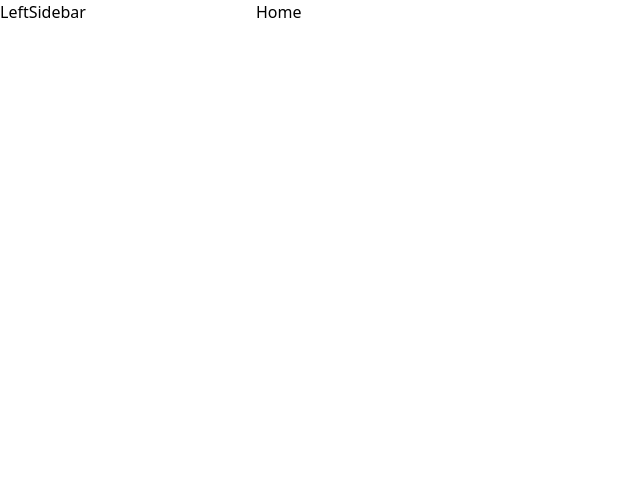
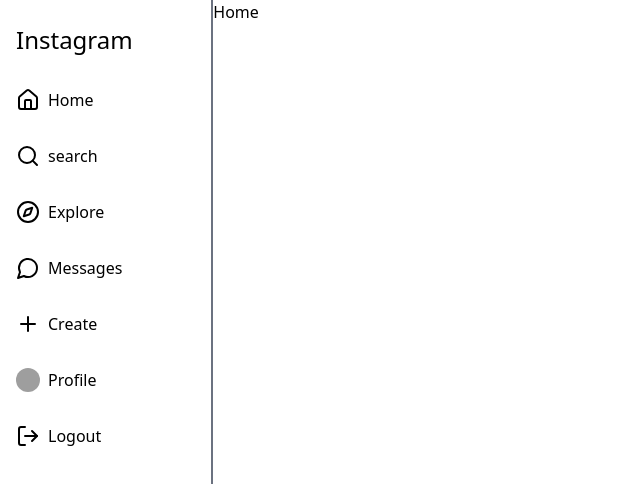
Before and after one commit to JayeshYadav07/Instagram-clone, a React (Vite) app in the folder Frontend/: page / in a window 1280 px wide. Shown: the top 484 px of the page, without its empty margins (0-640 px from the left). Built offline with nearby package versions, Linux system fonts and the light colour scheme; grey boxes are pictures that could not be loaded.

Commit message:
sidebar items ui created

```diff
--- a/Frontend/package.json
+++ b/Frontend/package.json
@@ -10,6 +10,7 @@
     "preview": "vite preview"
   },
   "dependencies": {
+    "@radix-ui/react-avatar": "^1.1.2",
     "@radix-ui/react-slot": "^1.1.1",
     "axios": "^1.7.9",
     "class-variance-authority": "^0.7.1",
@@ -21,7 +22,8 @@
     "react-router-dom": "^7.1.1",
     "sonner": "^1.7.1",
     "tailwind-merge": "^2.6.0",
-    "tailwindcss-animate": "^1.0.7"
+    "tailwindcss-animate": "^1.0.7",
+    "uuid": "^11.0.3"
   },
   "devDependencies": {
     "@eslint/js": "^9.17.0",
--- a/Frontend/src/components/LeftSidebar.jsx
+++ b/Frontend/src/components/LeftSidebar.jsx
@@ -1,5 +1,21 @@
+import SidebarItem from "./SidebarItem";
+import sidebarItem from "@/utils/sidebarItems";
+
 function LeftSidebar() {
-	return <div>LeftSidebar</div>;
+	return (
+		<div className="border-r-2 border-gray-500 h-full px-2 py-4">
+			<div>
+				<h1 className="text-2xl font-normal p-2 cursor-pointer mb-4">
+					Instagram
+				</h1>
+			</div>
+			<div className="flex flex-col gap-4">
+				{sidebarItem.map((item) => {
+					return <SidebarItem key={item.id} {...item} />;
+				})}
+			</div>
+		</div>
+	);
 }
 
 export default LeftSidebar;
--- /dev/null
+++ b/Frontend/src/components/SidebarItem.jsx
@@ -0,0 +1,7 @@
+export default function SidebarItem({ icon, title }) {
+	return (
+		<div className="flex items-center gap-2 p-2 rounded cursor-pointer hover:bg-gray-100">
+			{icon} <span>{title}</span>
+		</div>
+	);
+}
--- /dev/null
+++ b/Frontend/src/components/ui/avatar.jsx
@@ -0,0 +1,33 @@
+import * as React from "react"
+import * as AvatarPrimitive from "@radix-ui/react-avatar"
+
+import { cn } from "@/lib/utils"
+
+const Avatar = React.forwardRef(({ className, ...props }, ref) => (
+  <AvatarPrimitive.Root
+    ref={ref}
+    className={cn("relative flex h-10 w-10 shrink-0 overflow-hidden rounded-full", className)}
+    {...props} />
+))
+Avatar.displayName = AvatarPrimitive.Root.displayName
+
+const AvatarImage = React.forwardRef(({ className, ...props }, ref) => (
+  <AvatarPrimitive.Image
+    ref={ref}
+    className={cn("aspect-square h-full w-full", className)}
+    {...props} />
+))
+AvatarImage.displayName = AvatarPrimitive.Image.displayName
+
+const AvatarFallback = React.forwardRef(({ className, ...props }, ref) => (
+  <AvatarPrimitive.Fallback
+    ref={ref}
+    className={cn(
+      "flex h-full w-full items-center justify-center rounded-full bg-neutral-100 dark:bg-neutral-800",
+      className
+    )}
+    {...props} />
+))
+AvatarFallback.displayName = AvatarPrimitive.Fallback.displayName
+
+export { Avatar, AvatarImage, AvatarFallback }
--- a/Frontend/src/layout/MainLayout.jsx
+++ b/Frontend/src/layout/MainLayout.jsx
@@ -4,11 +4,11 @@
 
 function MainLayout() {
 	return (
-		<div className="grid grid-cols-5">
-			<div className="col-span-1">
+		<div className="grid grid-cols-6">
+			<div className="col-span-1 h-screen">
 				<LeftSidebar />
 			</div>
-			<div className="col-span-4">
+			<div className="col-span-5">
 				<Outlet />
 			</div>
 		</div>
--- /dev/null
+++ b/Frontend/src/utils/sidebarItems.jsx
@@ -0,0 +1,54 @@
+import { Avatar, AvatarFallback, AvatarImage } from "../components/ui/avatar";
+import {
+	Compass,
+	LogOut,
+	LucideHome,
+	MessageCircle,
+	Plus,
+	Search,
+} from "lucide-react";
+
+const sidebarItem = [
+	{
+		id: crypto.randomUUID(),
+		title: "Home",
+		icon: <LucideHome />,
+	},
+	{
+		id: crypto.randomUUID(),
+		title: "search",
+		icon: <Search />,
+	},
+	{
+		id: crypto.randomUUID(),
+		title: "Explore",
+		icon: <Compass />,
+	},
+	{
+		id: crypto.randomUUID(),
+		title: "Messages",
+		icon: <MessageCircle />,
+	},
+	{
+		id: crypto.randomUUID(),
+		title: "Create",
+		icon: <Plus />,
+	},
+	{
+		id: crypto.randomUUID(),
+		title: "Profile",
+		icon: (
+			<Avatar className="h-6 w-6">
+				<AvatarImage src="https://github.com/shadcn.png" />
+				<AvatarFallback>CN</AvatarFallback>
+			</Avatar>
+		),
+	},
+	{
+		id: crypto.randomUUID(),
+		title: "Logout",
+		icon: <LogOut />,
+	},
+];
+
+export default sidebarItem;
```
Also changed, not shown: 1 other file (tests, documents, lock files or other folders).
